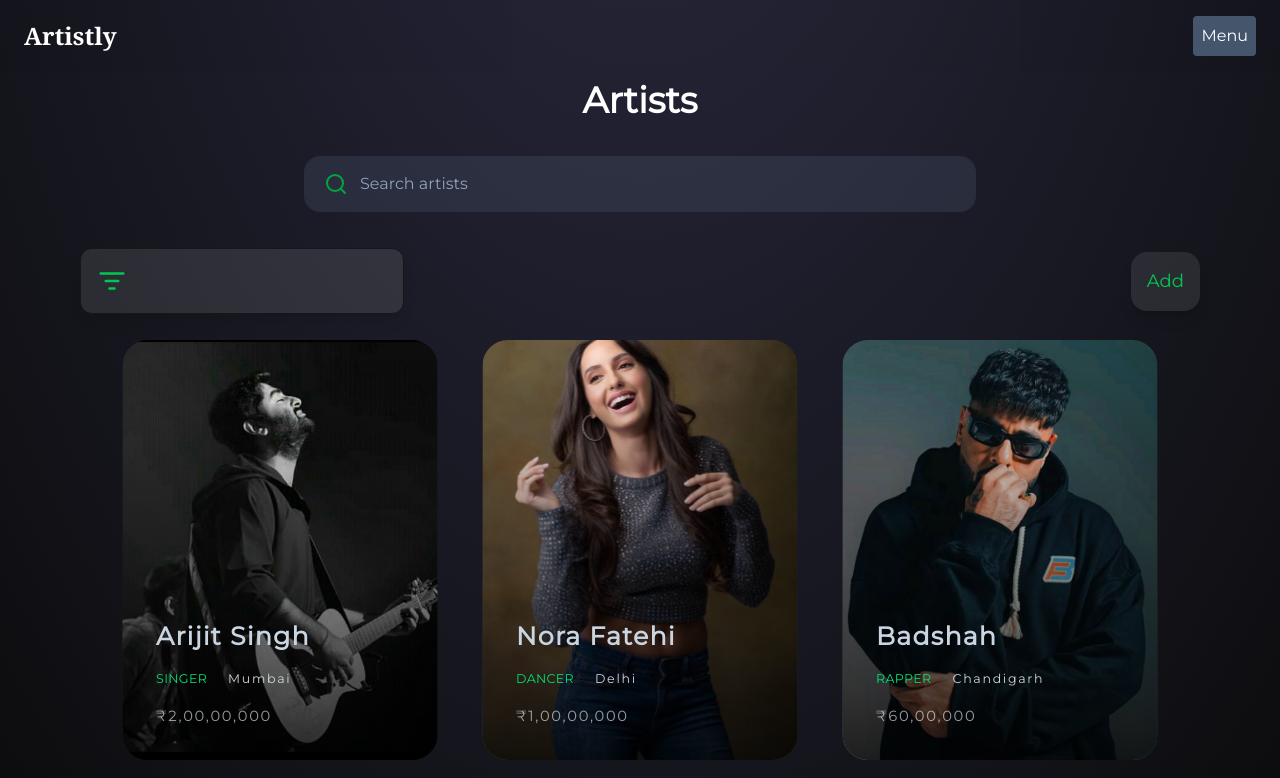
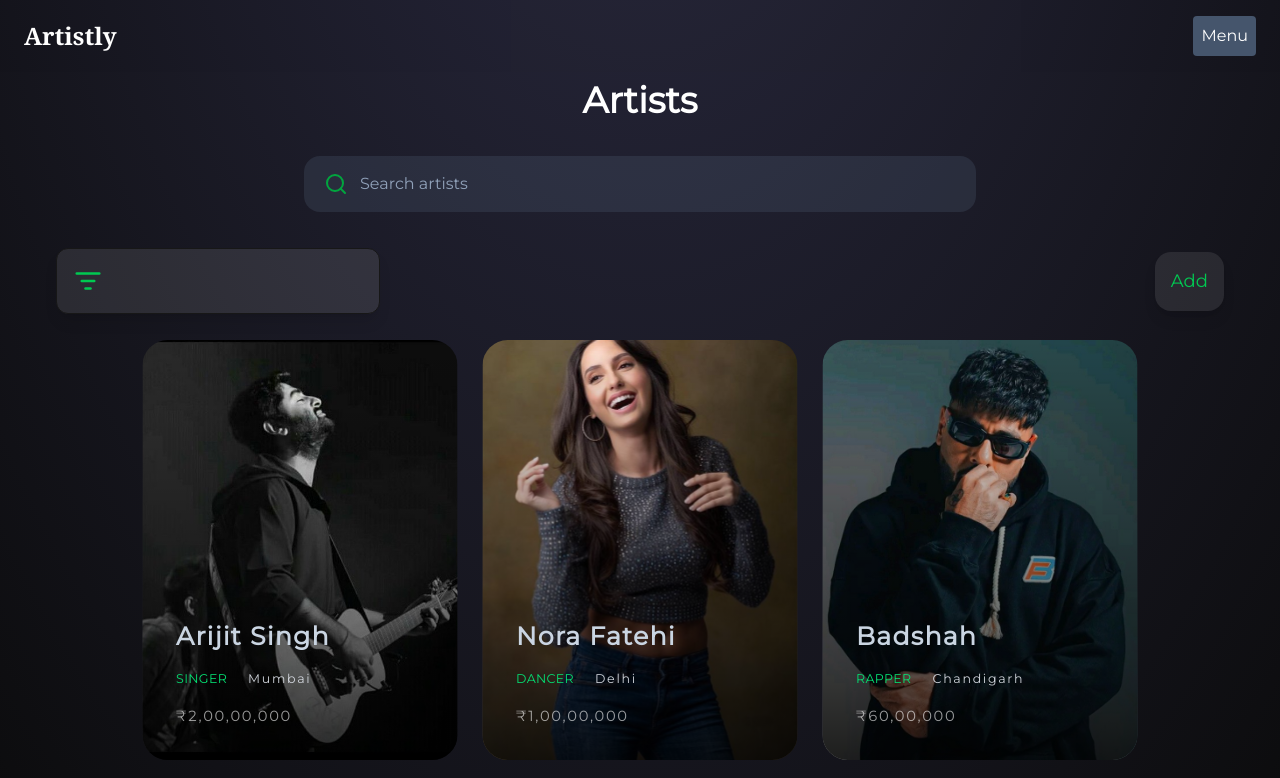
Before and after one commit to Akshat48002/artistly-app, a Next.js app: page /artists in a window 1280 px wide. Shown: the top 778 px of the page. Built offline with nearby package versions, Linux system fonts and the light colour scheme.

Commit message:
Update page.js

```diff
--- a/app/artists/page.js
+++ b/app/artists/page.js
@@ -86,7 +86,7 @@ const ArtistList = () => {
 
   return (
     <div className="min-h-screen bg-neutral-950 bg-[radial-gradient(ellipse_80%_80%_at_50%_-20%,rgba(120,119,198,0.3),rgba(255,255,255,0))]">
-      <div className="flex flex-col mx-4 sm:mx-10 md:mx-20 mt-20 gap-9">
+      <div className="flex flex-col mx-4 sm:mx-10 md:mx-14 mt-20 gap-9">
         <p className="text-center text-3xl sm:text-4xl font-bold text-white">
           Artists
         </p>
@@ -130,7 +130,7 @@ const ArtistList = () => {
         </div>
 
         {/* Artist Cards */}
-        <div className="flex flex-wrap justify-center gap-15 min-h-screen">
+        <div className="flex flex-wrap justify-center gap-10 min-h-screen">
           {filteredArtists.length > 0 ? (
             visibleArtists.map((artist, index) => (
               <motion.div
```
